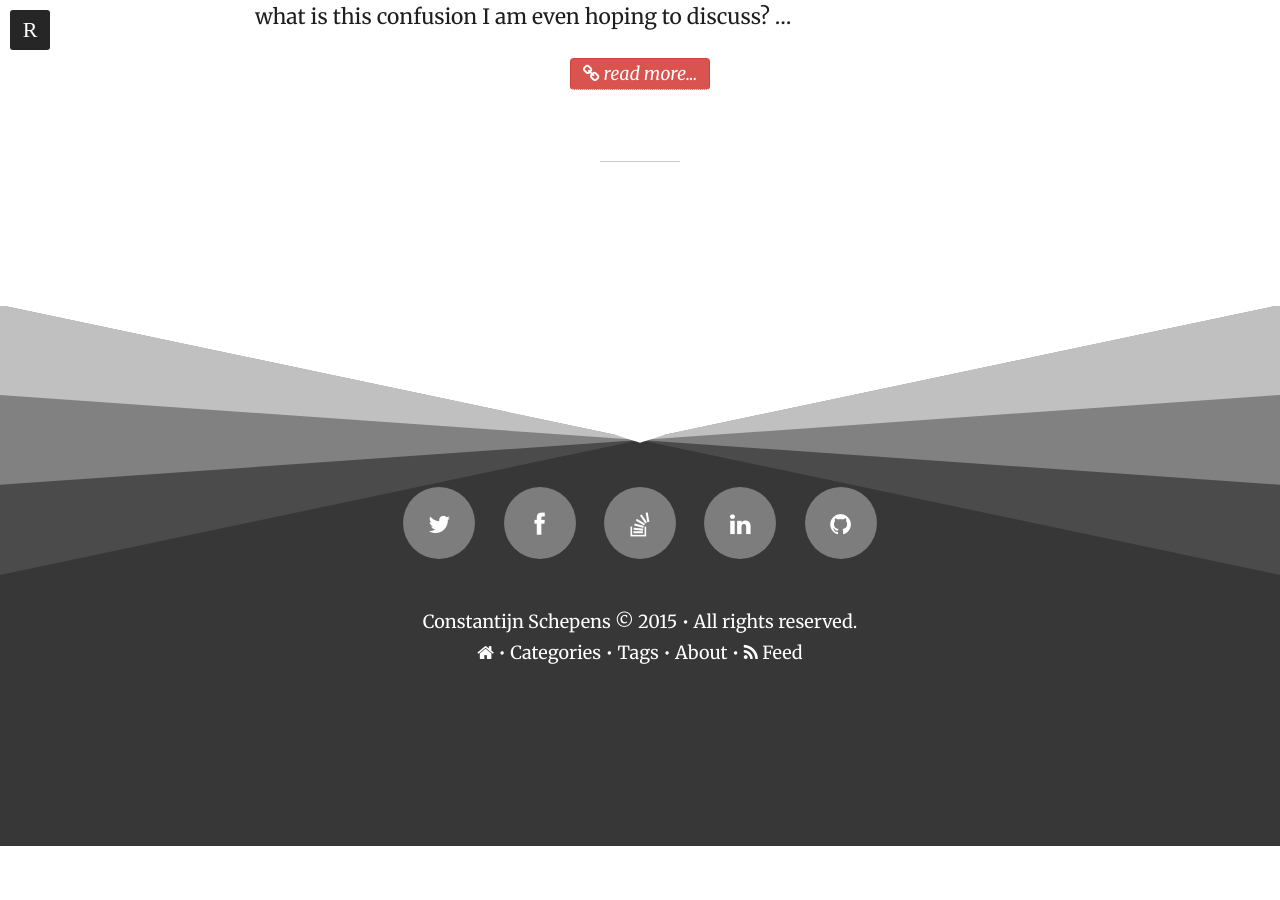
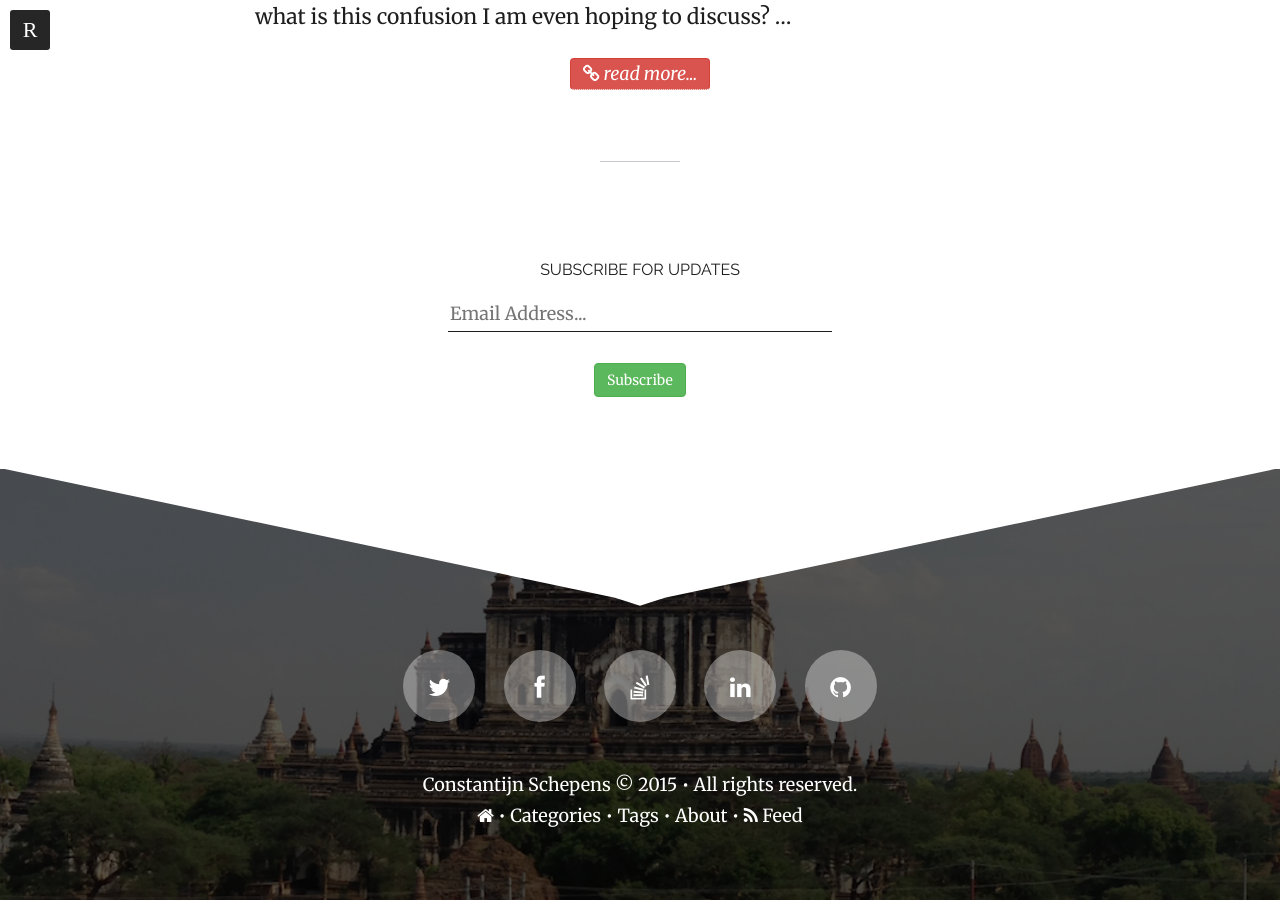
Before and after one commit to hmfaysal/hmfaysal-omega-theme, a Jekyll site: the page built from index.html, in a window 1280 px wide and 900 px high, scrolled down 916 px. Built offline with Jekyll 4.4.1, drawn with Linux system fonts in a browser that asks for light colours; nearby versions of some CDN libraries; the list of posts is cut into pages by our own code; before the commit the page ends 1762 px from its top, so only the background shows below that.

Commit message:
Include mailing list subscription form
Change backgroun

```diff
--- a/_config.yml
+++ b/_config.yml
@@ -3,7 +3,7 @@
 logo:             tijn-BadassGold.png
 # disqus_shortname:
 # Assign a default image for your site's header and footer
-default_bg:       tijn-IMG_2214.jpg
+default_bg:       tijn-IMG_2253.jpg
 search:           true
 share:            true
 # Read Time is a calculator tp provide post read-time based on word count. Usage is recommended.
--- a/_includes/footer.html
+++ b/_includes/footer.html
@@ -1,3 +1,25 @@
+<!-- Begin MailChimp Signup Form -->
+<center>
+<div id="mc_embed_signup">
+    <form action="//ramses.us10.list-manage.com/subscribe/post?u=a2c71bfb7a944fa3ec0e39760&amp;id=69d46fb948" method="post" id="mc-embedded-subscribe-form" name="mc-embedded-subscribe-form" class="validate" target="_blank" novalidate>
+        <div id="mc_embed_signup_scroll">
+        <h4>Subscribe For Updates</h4>
+    <div class="mc-field-group">
+        <input type="email" value="" name="EMAIL" placeholder="Email Address..." class="required email" id="mce-EMAIL" style="width: 30%; border: 0; border-bottom: 1px solid #1e1e1f;">
+    </div>
+    <div id="mce-responses" class="clear">
+        <div class="response" id="mce-error-response" style="display:none"></div>
+        <div class="response" id="mce-success-response" style="display:none"></div>
+    </div>    <!-- real people should not fill this in and expect good things - do not remove this or risk form bot signups-->
+    <div style="position: absolute; left: -5000px;"><input type="text" name="b_a2c71bfb7a944fa3ec0e39760_69d46fb948" tabindex="-1" value=""></div>
+    <br>
+    <div class="clear"><input type="submit" value="Subscribe" name="subscribe" id="mc-embedded-subscribe" class="btn btn-success btn-large"></div>
+    </div>
+    </form>
+</div>
+</center>
+<!--End mc_embed_signup-->
+
 {% if page.imagefeature %}
 <footer id="footer"  class="blog-background overlay text-center align-middle animated from-top" style="background-image: url({{ site.url }}/images/{{ page.imagefeature }})" >
 {% else %}
```
Also changed, not shown: images/tijn-IMG_2253.jpg (added), 1 other file.
